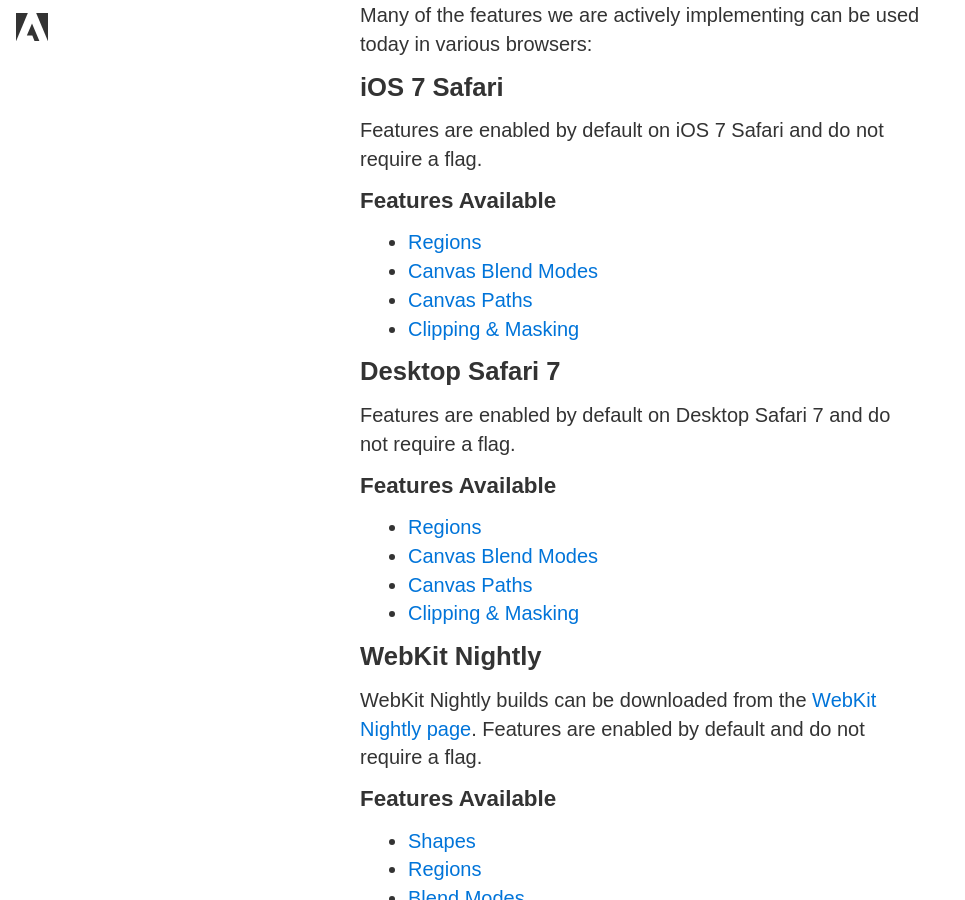
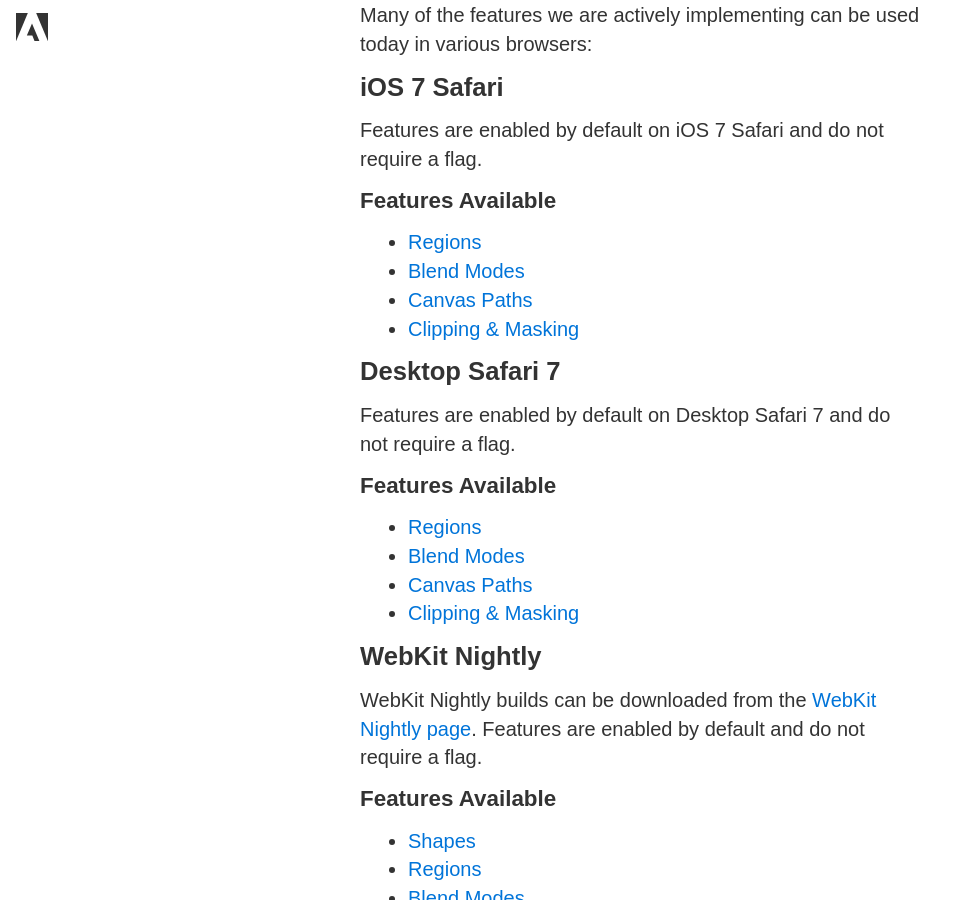
Before and after one commit to adobe-webplatform/adobe-webplatform.github.io, a Jekyll site: the page built from enable.md, in a window 1280 px wide and 900 px high, scrolled down 477 px. Shown: the whole window, without its empty margins (0-965 px from the left). Built offline with Jekyll 4.4.1, drawn with Linux system fonts in a browser that asks for light colours; some of the changed text lies outside the part shown.

Commit message:
make Blend Modes consistent. fixes #76

```diff
--- a/enable.md
+++ b/enable.md
@@ -25,7 +25,7 @@ Features are enabled by default on iOS 7 Safari and do not require a flag.
 
 #### Features Available
 * [Regions][regions]
-* [Canvas Blend Modes][blend-modes]
+* [Blend Modes][blend-modes]
 * [Canvas Paths](http://blogs.adobe.com/webplatform/2013/09/18/ios-7-safari-new-web-platform-features/)
 * [Clipping & Masking][clipping-and-masking]
 
@@ -35,7 +35,7 @@ Features are enabled by default on Desktop Safari 7 and do not require a flag.
 
 #### Features Available
 * [Regions][regions]
-* [Canvas Blend Modes][blend-modes]
+* [Blend Modes][blend-modes]
 * [Canvas Paths](http://blogs.adobe.com/webplatform/2013/09/18/ios-7-safari-new-web-platform-features/)
 * [Clipping & Masking][clipping-and-masking]
 
@@ -92,7 +92,7 @@ Features are enabled by default and do not require a flag.
 You can also check if features are enabled in the [Firefox nightly builds](https://nightly.mozilla.org/){:target="_blank"}.
 
 #### Features Available
-* [Canvas Blend Modes][blend-modes]
+* [Blend Modes][blend-modes]
 * [Custom Properties][web-extensions]
 
 ### Opera
```
